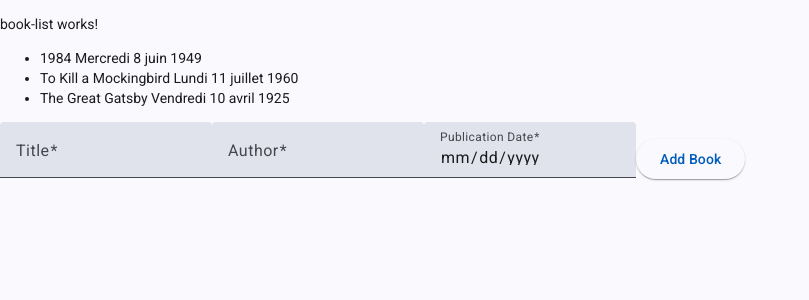
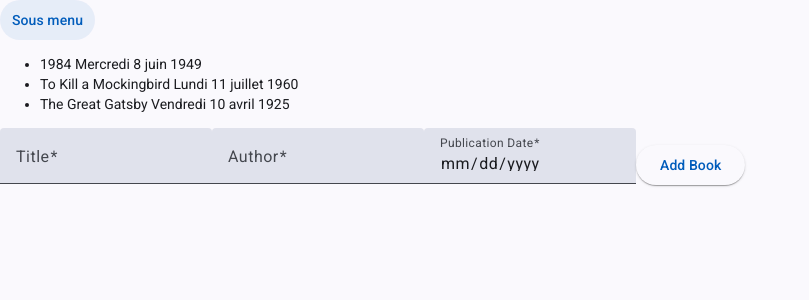
Before and after one commit to Flaviiooo/BUT3_Angular_TPS, an Angular app in the folder tp1/tp1/: page / in a window 1280 px wide. Shown: the top 300 px of the page, without its empty margins (0-809 px from the left). Built offline with nearby package versions, Linux system fonts and the light colour scheme.

Commit message:
feat: add navbar menu

```diff
--- a/tp1/tp1/src/app/app.html
+++ b/tp1/tp1/src/app/app.html
@@ -19,6 +19,7 @@
 <!-- * * * * * * * * * * * * * * * * * * * * * * * * * * * * * * * * -->
 
 <router-outlet />
+<app-navbar> </app-navbar>
 <app-book-list>
 </app-book-list>
 
--- a/tp1/tp1/src/app/app.ts
+++ b/tp1/tp1/src/app/app.ts
@@ -4,10 +4,12 @@ import { BookList } from '../app/book-list/book-list'
 import { BookForm } from './book-form/book-form';
 import {BookService} from './service/bookService/book-service';
 import { Book } from './model/book';
+import { Navbar } from './navbar/navbar'
+
 
 @Component({
   selector: 'app-root',
-  imports: [RouterOutlet, BookList, BookForm
+  imports: [RouterOutlet, BookList, BookForm, Navbar
   ],
   templateUrl: './app.html',
   styleUrl: './app.css'
--- a/tp1/tp1/src/app/book-list/book-list.html
+++ b/tp1/tp1/src/app/book-list/book-list.html
@@ -1,5 +1,3 @@
-<p>book-list works!</p>
-
 <ul>
 @for(book of books; track book.id){
     <li> {{book.title}} {{book.publicationDate | formatDate}} </li>
--- /dev/null
+++ b/tp1/tp1/src/app/navbar/navbar.html
@@ -0,0 +1,7 @@
+<nav>
+    <button matButton [matMenuTriggerFor]="menu"> Sous menu</button>
+    <mat-menu #menu="matMenu">
+        <button mat-menu-item (click)="item1()"> Item 1 </button>
+        <button mat-menu-item> Item 2 </button>
+    </mat-menu>
+</nav>
--- /dev/null
+++ b/tp1/tp1/src/app/navbar/navbar.ts
@@ -0,0 +1,15 @@
+import { Component } from '@angular/core';
+import { MatMenuModule} from '@angular/material/menu';
+import { MatButtonModule } from '@angular/material/button';
+
+@Component({
+  selector: 'app-navbar',
+  imports: [MatButtonModule, MatMenuModule],
+  templateUrl: './navbar.html',
+  styleUrl: './navbar.css'
+})
+export class Navbar {
+  item1(): void{
+    console.log("Affichage item 1");
+  }
+}
```
Also changed, not shown: tp1/tp1/src/app/navbar/navbar.css (added), 1 other file (tests, documents, lock files or other folders).
